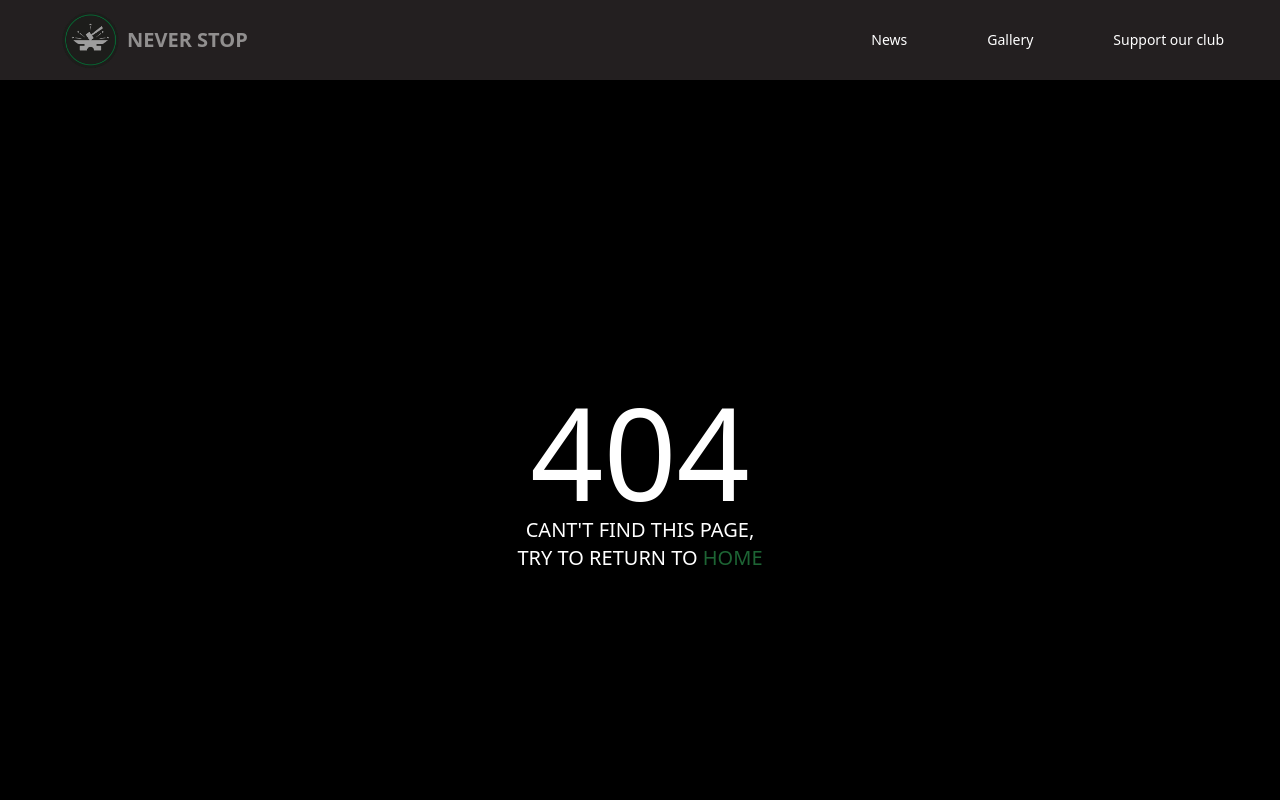
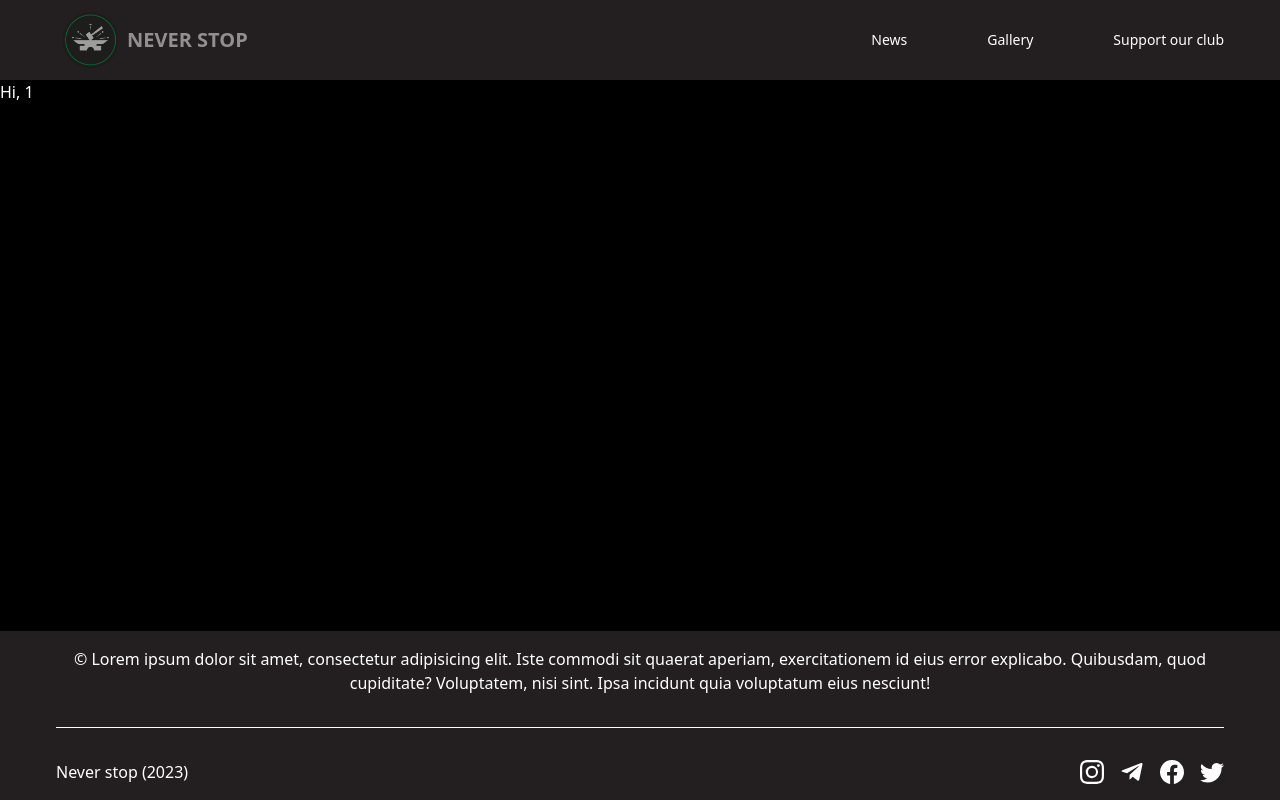
Before and after one commit to ufoBeliever/mc_f, a React (Create React App) app: page /user/1 in a window 1280 px wide. Shown: the top 800 px of the page. Built offline with nearby package versions, Linux system fonts and the light colour scheme.

Commit message:
feat: profile page added

```diff
--- a/src/App.tsx
+++ b/src/App.tsx
@@ -1,6 +1,6 @@
 import React from "react";
 import { BrowserRouter, Route, Routes } from "react-router-dom";
-import { Auth, GalleryAlbum, NotFound } from "./pages";
+import { Auth, GalleryAlbum, NotFound, User } from "./pages";
 import { Layout, Home, News, NewsItem, Gallery } from "./pages";
 
 export const App = () => {
@@ -14,6 +14,7 @@ export const App = () => {
           <Route path="/gallery/:id" element={<GalleryAlbum />} />
           <Route path="/news/:id" element={<NewsItem />} />
           <Route path="/auth" element={<Auth />} />
+          <Route path="/user/:id" element={<User />} />
           <Route path="*" element={<NotFound />} />
         </Route>
       </Routes>
--- a/src/pages/Auth/index.tsx
+++ b/src/pages/Auth/index.tsx
@@ -1,8 +1,10 @@
 import axios from "axios";
 import React, { useState } from "react";
 import { Heading, Input, Button } from "../../components";
+import { useNavigate } from "react-router-dom";
 
 export const Auth = () => {
+  const navigate = useNavigate();
   interface IForm {
     email?: string;
     username?: string;
@@ -36,7 +38,7 @@ export const Auth = () => {
     try {
       await axios
         .post(process.env.REACT_APP_DOMAIN! + "/registrate/", formData)
-        .then((e) => console.log(e));
+        .then((e) => navigate(`/user/${e.data.username}`));
     } catch (e: any) {
       setFormErrors(e.response.data);
     }
--- /dev/null
+++ b/src/pages/User/index.tsx
@@ -0,0 +1,6 @@
+import { useParams } from "react-router-dom";
+
+export const User = () => {
+  const { id } = useParams();
+  return <div className="text-white">Hi, {id}</div>;
+};
--- a/src/pages/index.ts
+++ b/src/pages/index.ts
@@ -7,3 +7,4 @@ export * from "./Gallery";
 export * from "./GalleryAlbum";
 export * from "./Auth";
 export * from "./NotFound";
+export * from "./User";
```
